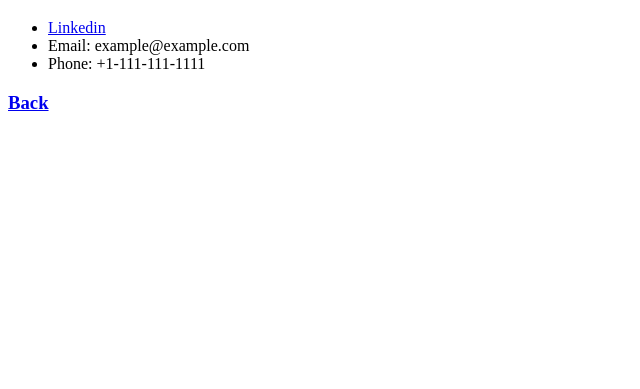
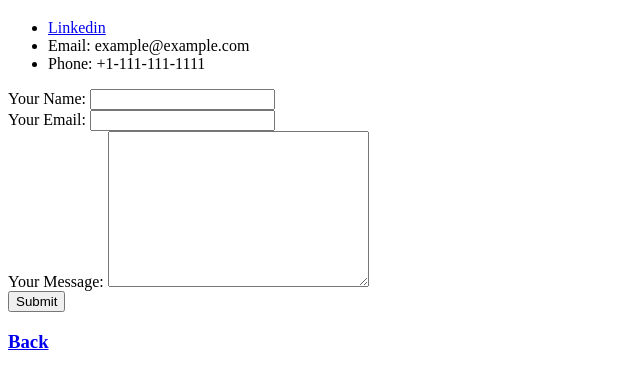
Before and after one commit to jatrindo/100-days-of-code-python, a plain HTML site: page Day_41_42_HTML_Intro/HTML_Personal_Site/contact.html in a window 1280 px wide. Shown: the part 61-450 px from the top of the page, without its empty margins (0-640 px from the left). Drawn offline with Linux system fonts and the light colour scheme.

Commit message:
Daty 42: Add HTML form to contact page

```diff
--- a/Day_41_42_HTML_Intro/HTML_Personal_Site/contact.html
+++ b/Day_41_42_HTML_Intro/HTML_Personal_Site/contact.html
@@ -14,6 +14,16 @@
         <li>Phone: +1-111-111-1111</li>
     </ul>
 
+    <form action="mailto:test@email.com" method="post" enctype="text/plain">
+        <label>Your Name:</label>
+        <input type="text" name="yourName"><br>
+        <label>Your Email:</label>
+        <input type="email" name="yourName"><br>
+        <label>Your Message:</label>
+        <textarea name="yourMessage" cols="30" rows="10"></textarea><br>
+        <input type="submit" name="">
+    </form>
+
     <h3><a href="index.html">Back</a></h3>
 
 </body>
```
